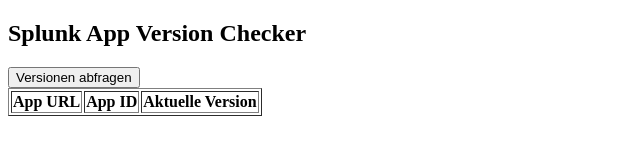
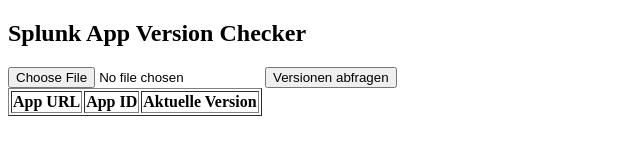
Before and after one commit to stscholz/splunk-apps, a plain HTML site: page index.html in a window 1280 px wide. Shown: the whole page, without its empty margins (0-640 px from the left). Drawn offline with Linux system fonts and the light colour scheme.

Commit message:
Update index.html

```diff
--- a/index.html
+++ b/index.html
@@ -7,14 +7,15 @@
     <script>
         let appUrls = [];
 
-        async function loadCSVFile() {
-            try {
-                const response = await fetch('splunkapps.csv');
-                const text = await response.text();
-                appUrls = text.split('\n').map(line => line.trim()).filter(line => line);
-            } catch (error) {
-                console.error("Fehler beim Laden der Datei:", error);
-            }
+        function handleFileUpload(event) {
+            const file = event.target.files[0];
+            if (!file) return;
+
+            const reader = new FileReader();
+            reader.onload = function(e) {
+                appUrls = e.target.result.split('\n').map(line => line.trim()).filter(line => line);
+            };
+            reader.readAsText(file);
         }
 
         async function fetchSplunkAppVersion(appId) {
@@ -40,8 +41,9 @@
         }
     </script>
 </head>
-<body onload="loadCSVFile()">
+<body>
     <h2>Splunk App Version Checker</h2>
+    <input type="file" accept=".csv" onchange="handleFileUpload(event)">
     <button onclick="fetchVersions()">Versionen abfragen</button>
     <table border="1">
         <thead>
```
